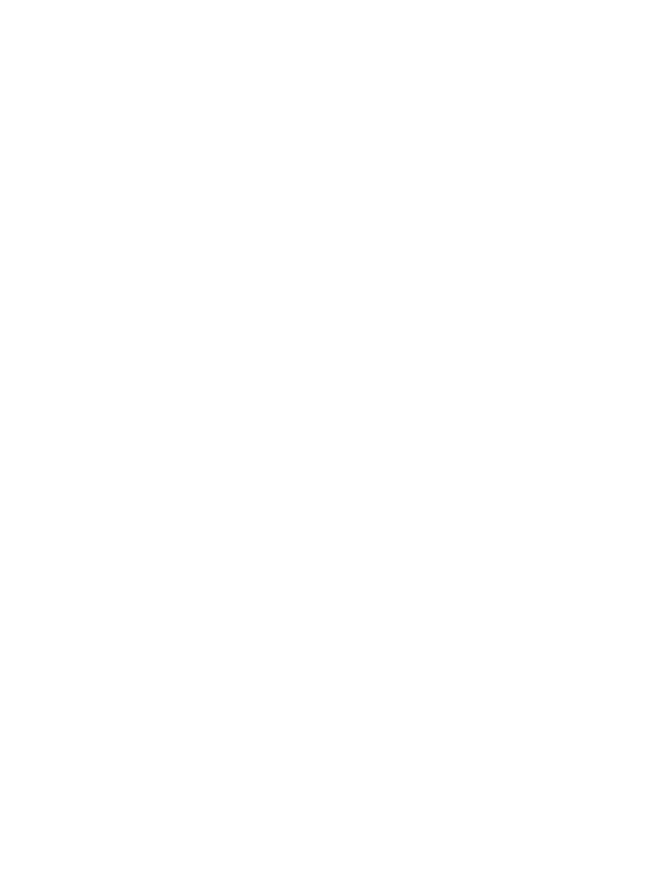
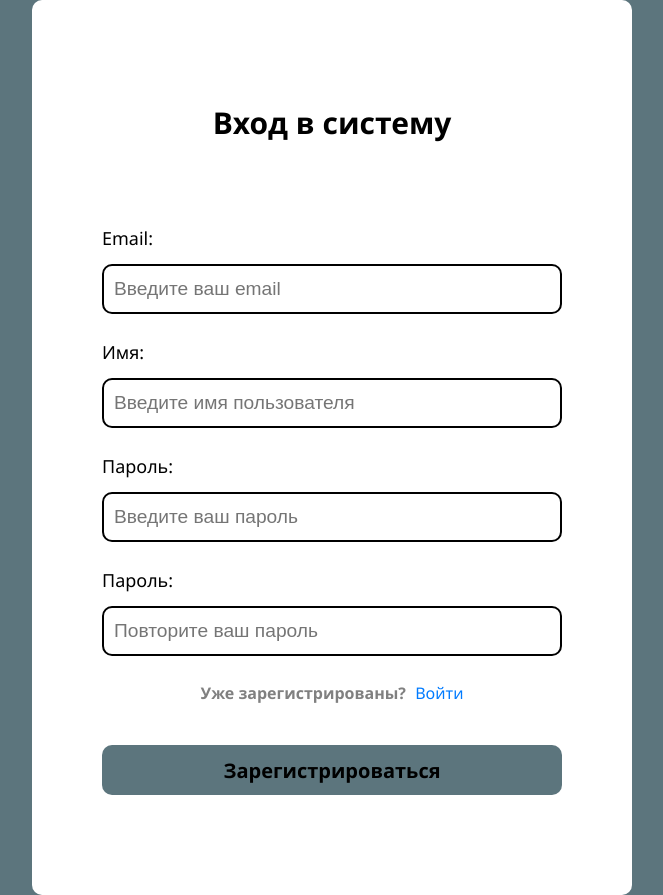
Before and after one commit to arnor4eck/MedicineNotes, a React (Vite) app in the folder frontend/: page /registration in a window 1280 px wide. Before the commit this address had no page. Shown: the whole page, without its empty margins (308-971 px from the left). Before the commit the page ends 800 px from the top, so only its background shows below. Built offline with nearby package versions, Linux system fonts and the light colour scheme.

Commit message:
fronted: added registration page

```diff
--- a/frontend/src/App.tsx
+++ b/frontend/src/App.tsx
@@ -10,6 +10,7 @@
 import {BrowserRouter, Route, Routes} from "react-router-dom";
 import TemplateStatistics from "./pages/statistics/TemplateStatistics.tsx";
 import IntakesStatistics from "./pages/statistics/IntakesStatistics.tsx";
+import Registration from "./pages/registration/Registration.tsx";
 
 function App() {
 
@@ -31,6 +32,8 @@
               <Route path="/intakes/:id/done" element={<IntakeDetails />} />
               <Route path="/statistics/templates/:id" element={<TemplateStatistics />} />
               <Route path="/statistics/intakes" element={<IntakesStatistics />} />
+
+              <Route path="/registration" element={<Registration />} />
 
               <Route
                   path="/auth"
--- a/frontend/src/pages/Main.tsx
+++ b/frontend/src/pages/Main.tsx
@@ -9,7 +9,7 @@
             <div className='container'>
                 <h1 className='title'>MedicineNotes</h1>
                 <p>Следит за вашим здоровьем</p>
-                <button onClick={() => navigate('/auth', {replace : true})}>Попробовать</button>
+                <button onClick={() => navigate('/registration', {replace : true})}>Попробовать</button>
             </div>
         </div>
     )
--- /dev/null
+++ b/frontend/src/pages/registration/Registration.css
@@ -0,0 +1,15 @@
+.already {
+    font-size: 14px;
+    color: grey;
+    text-align: center;
+}
+
+.already a {
+    color: #007bff;
+    text-decoration: none;
+    margin-left: 5px;
+}
+
+.already a:hover {
+    text-decoration: underline;
+}
--- /dev/null
+++ b/frontend/src/pages/registration/Registration.tsx
@@ -0,0 +1,114 @@
+import { useState } from 'react';
+import { useNavigate, Link } from 'react-router-dom';
+import { registrationService } from "../../service/registrationService.ts";
+import '../css/form.css'
+import './Registration.css'
+import type {ApiError} from "../../types/apiError.ts";
+
+export default function Registration(){
+    const [email, setEmail] = useState('');
+    const [username, setUserName] = useState('');
+    const [password, setPassword] = useState('');
+    const [repeatPassword, setRepeatPassword] = useState('');
+    const [error, setError] = useState('');
+    const [loading, setLoading] = useState(false);
+    const navigate = useNavigate();
+
+    const handleSubmit = async (e: React.FormEvent) => {
+        e.preventDefault();
+        setLoading(true);
+        setError('');
+
+        if(password !== repeatPassword){
+            setError('Введённые пароли не совпадают');
+            setLoading(false);
+            return;
+        }
+
+        try {
+            await registrationService.newUser({username, email, password});
+            setTimeout(() => {
+                navigate('/auth', { replace: true });
+            }, 100);
+
+        } catch (error) {
+            setError((error as ApiError).messages.join(','));
+        } finally {
+            setLoading(false);
+        }
+    };
+
+    return (
+        <div className='bg bg_form'>
+            <form onSubmit={handleSubmit} className="form">
+                <p>Вход в систему</p>
+
+                {error && <div className="error-message">{error}</div>}
+
+                <div className="form-group">
+                    <label htmlFor="name">Email:</label>
+                    <input
+                        type="email"
+                        id="email"
+                        value={email}
+                        onChange={(e) => setEmail(e.target.value)}
+                        required
+                        disabled={loading}
+                        placeholder="Введите ваш email"
+                    />
+                </div>
+
+                <div className="form-group">
+                    <label htmlFor="username">Имя:</label>
+                    <input
+                        type="text"
+                        id="username"
+                        value={username}
+                        onChange={(e) => setUserName(e.target.value)}
+                        required
+                        disabled={loading}
+                        placeholder="Введите имя пользователя"
+                    />
+                </div>
+
+                <div className="form-group">
+                    <label htmlFor="password">Пароль:</label>
+                    <input
+                        type="password"
+                        id="password"
+                        value={password}
+                        onChange={(e) => setPassword(e.target.value)}
+                        required
+                        disabled={loading}
+                        placeholder="Введите ваш пароль"
+                    />
+                </div>
+
+                <div className="form-group">
+                    <label htmlFor="repeat-password">Пароль:</label>
+                    <input
+                        type="password"
+                        id="repeat-password"
+                        value={repeatPassword}
+                        onChange={(e) => setRepeatPassword(e.target.value)}
+                        required
+                        disabled={loading}
+                        placeholder="Повторите ваш пароль"
+                    />
+                </div>
+
+                <p className="already" style={{ margin: '0px', fontSize: '16px', textAlign: 'center' }}>
+                    Уже зарегистрированы? <Link to="/auth">Войти</Link>
+                </p>
+
+                <button
+                    type="submit"
+                    disabled={loading}
+                    className="main-button"
+                >
+                    {loading ? 'Регистрация...' : 'Зарегистрироваться'}
+                </button>
+            </form>
+        </div>
+    );
+};
```
